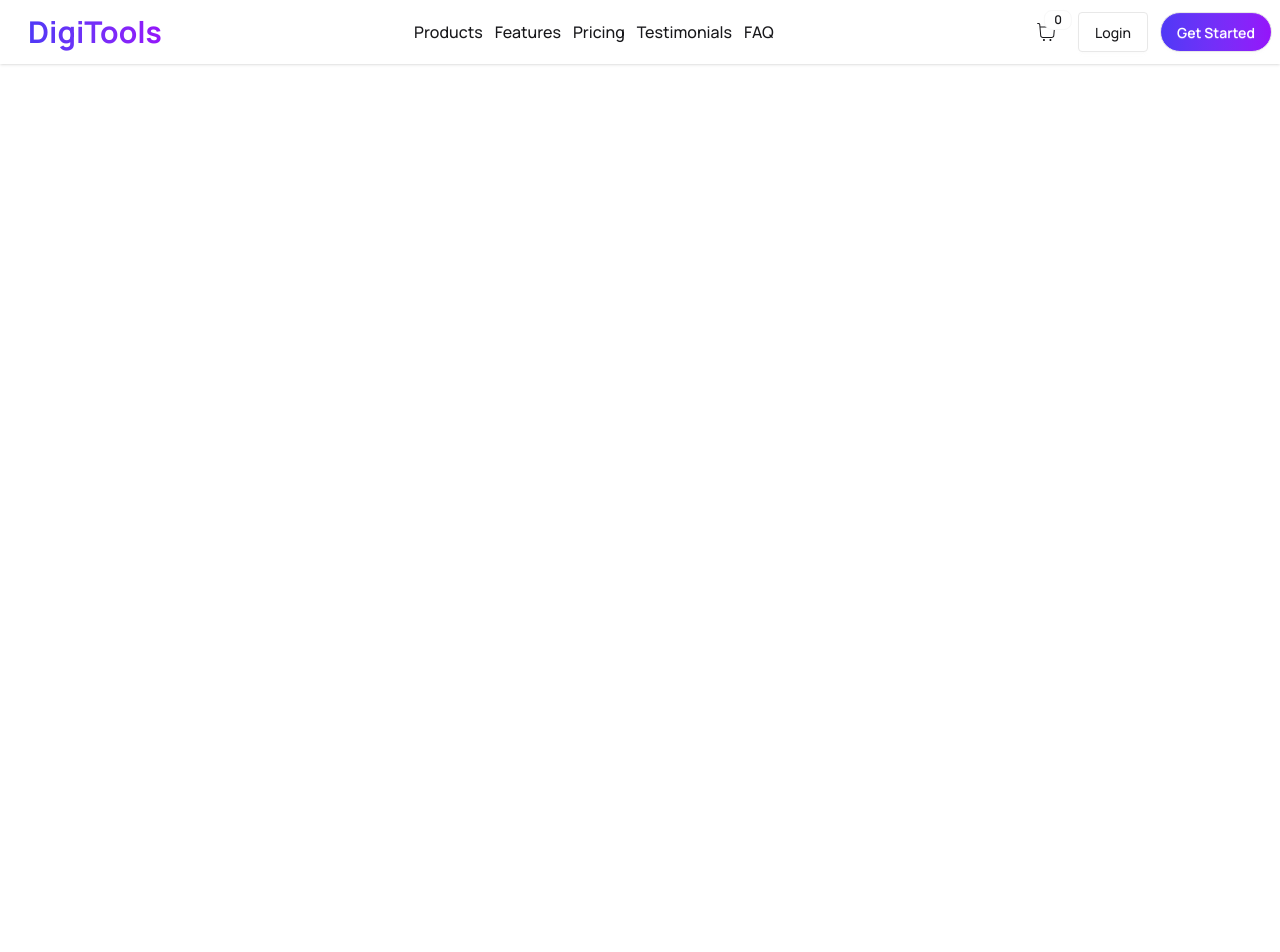
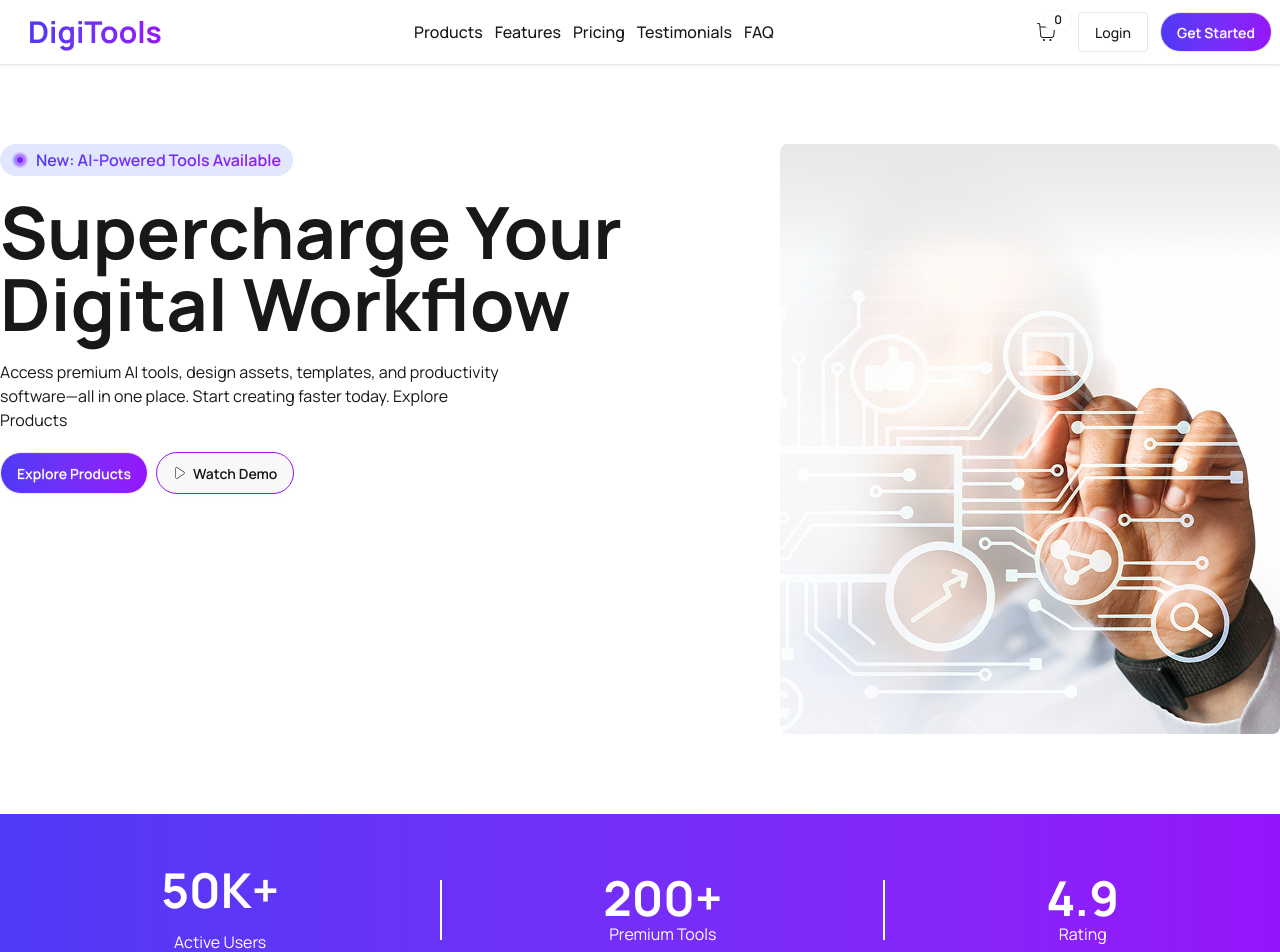
Before and after one commit to Niloygh/assignment-6, a React (Vite) app: page / in a window 1280 px wide. Shown: the top 952 px of the page. Before the commit the page ends 800 px from the top, so only its background shows below. Built offline with nearby package versions, Linux system fonts and the light colour scheme.

Commit message:
banner section or rating section make

```diff
--- a/src/App.jsx
+++ b/src/App.jsx
@@ -1,11 +1,15 @@
 import './App.css'
+import Banner from './components/Banner'
 import Navbar from './components/Navbar'
+import Rating from './Rating'
 
 function App() {
 
   return (
     <>
       <Navbar />
+      <Banner/>
+      <Rating />
 
     </>
   )
--- /dev/null
+++ b/src/Rating.jsx
@@ -0,0 +1,30 @@
+import React from 'react';
+
+const Rating = () => {
+    return (
+        <div className="bg-linear-to-r from-[#4F39F6] to-[#9514FA]">
+            <div className="flex w-full flex-col lg:flex-row  container mx-auto text-white  justify-center items-center ">
+            <div className="card rounded-box grid grow place-items-center space-y-4">
+                <h1 className='font-bold text-5xl'>50K+</h1>
+                <p>Active Users</p>
+            </div>
+
+            <div className="border-r-2 h-15 "></div>
+
+            <div className="card rounded-box grid grow place-items-center py-15">
+                <h1 className='font-bold text-5xl'>200+</h1>
+                <p>Premium Tools</p>
+            </div>
+
+            <div className="border-r-2 h-15 "></div>
+
+            <div className="card rounded-box grid grow place-items-center py-15">
+                <h1 className='font-bold text-5xl'>4.9</h1>
+                <p>Rating</p>
+            </div>
+        </div>
+        </div>
+    );
+};
+
+export default Rating;
--- /dev/null
+++ b/src/components/Banner.jsx
@@ -0,0 +1,39 @@
+import React from 'react';
+import icon from "../assets/Rectangle.png"
+import bannerImg from "../assets/banner.png"
+import { CiPlay1 } from 'react-icons/ci';
+
+
+const Banner = () => {
+    return (
+        <div className='container mx-auto grid grid-cols-2 my-20'>
+            <div className=" space-y-5">
+                <div className="flex">
+                    <div className='bg-[#E1E7FF] py-1 px-3 rounded-full font-semibold '>
+                        <span className='bg-linear-to-r from-[#4F39F6] to-[#9514FA] bg-clip-text text-transparent flex items-center gap-2'>
+                            <img src={icon} alt="" />
+                            <p>New: AI-Powered Tools Available</p>
+                        </span>
+                    </div>
+                </div>
+                <h2 className='font-bold text-7xl'>Supercharge Your Digital Workflow</h2>
+                <p className='w-125'>Access premium AI tools, design assets, templates, and productivity
+                    software—all in one place. Start creating faster today. Explore Products
+                </p>
+                <div className="flex gap-2 ">
+                    <button className='btn py-5 rounded-full bg-linear-to-r from-[#4F39F6] to-[#9514FA] text-white'>Explore Products</button>
+
+                    <button
+                    className='btn py-5 rounded-full border border-[#9514FA] '><CiPlay1></CiPlay1> Watch Demo</button>
+                </div>
+
+            </div>
+
+            <div className="flex justify-end">
+                <img src={bannerImg} alt="" />
+            </div>
+        </div>
+    );
+};
+
+export default Banner;
```
Also changed, not shown: src/assets/Rectangle.png (added).
